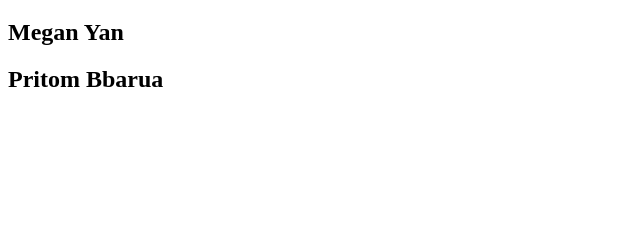
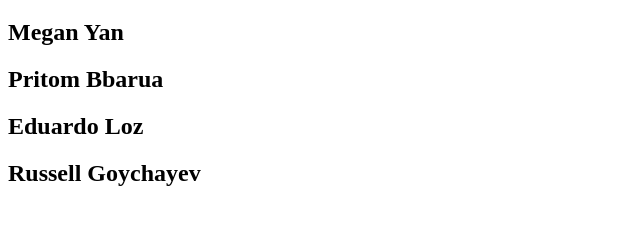
Before and after one commit to meganyan/web, a plain HTML site: page index.html in a window 1280 px wide. Shown: the part 61-286 px from the top of the page, without its empty margins (0-640 px from the left). Drawn offline with Linux system fonts and the light colour scheme.

Commit message:
Update index.html

```diff
--- a/index.html
+++ b/index.html
@@ -1,4 +1,6 @@
 <!DOCTYPE HTML>
 <h1>Git Good</h1>
 <h2>Megan Yan<h2>
-  <h2>Pritom Bbarua</h2>
+<h2>Pritom Bbarua</h2>
+<h2>Eduardo Loz</h2>
+<h2>Russell Goychayev</h2>
```
